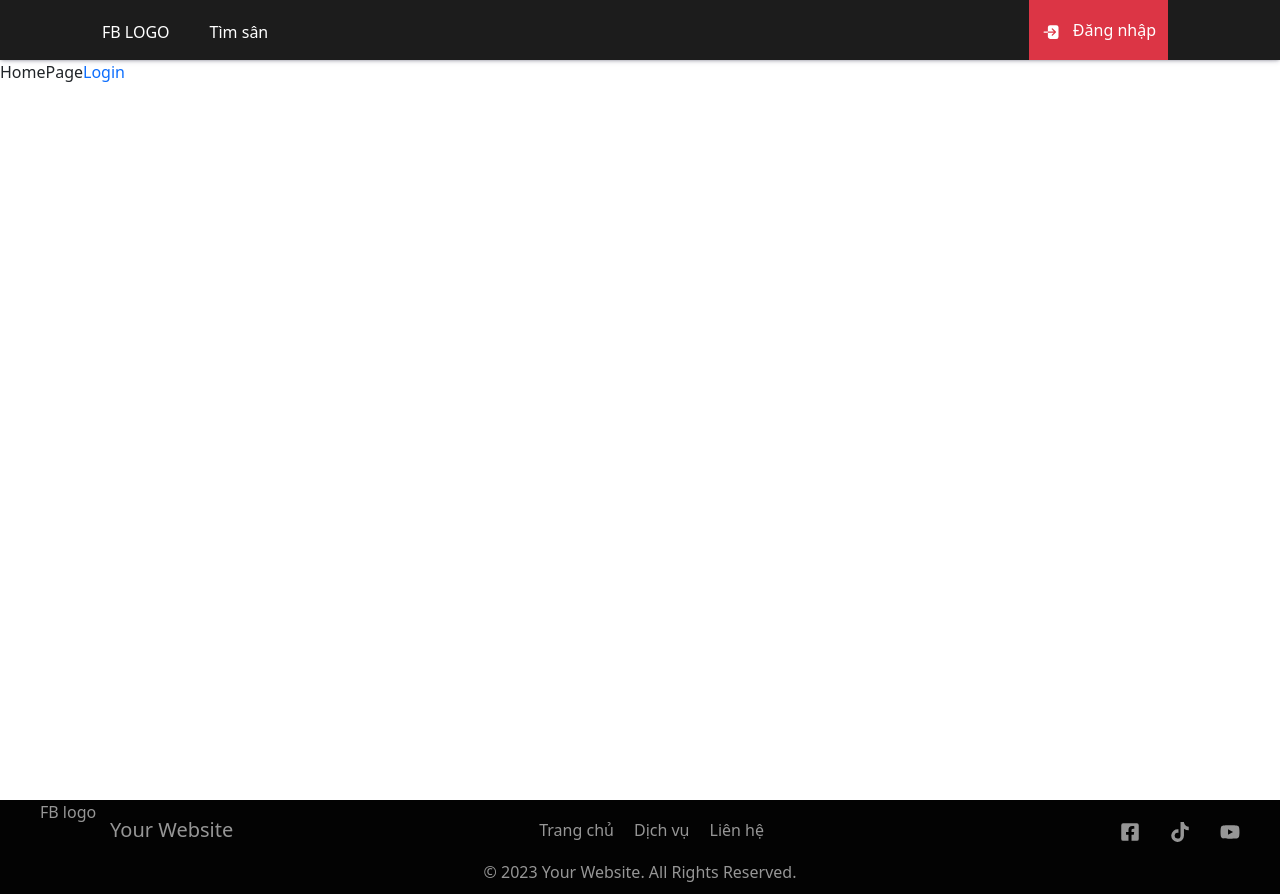
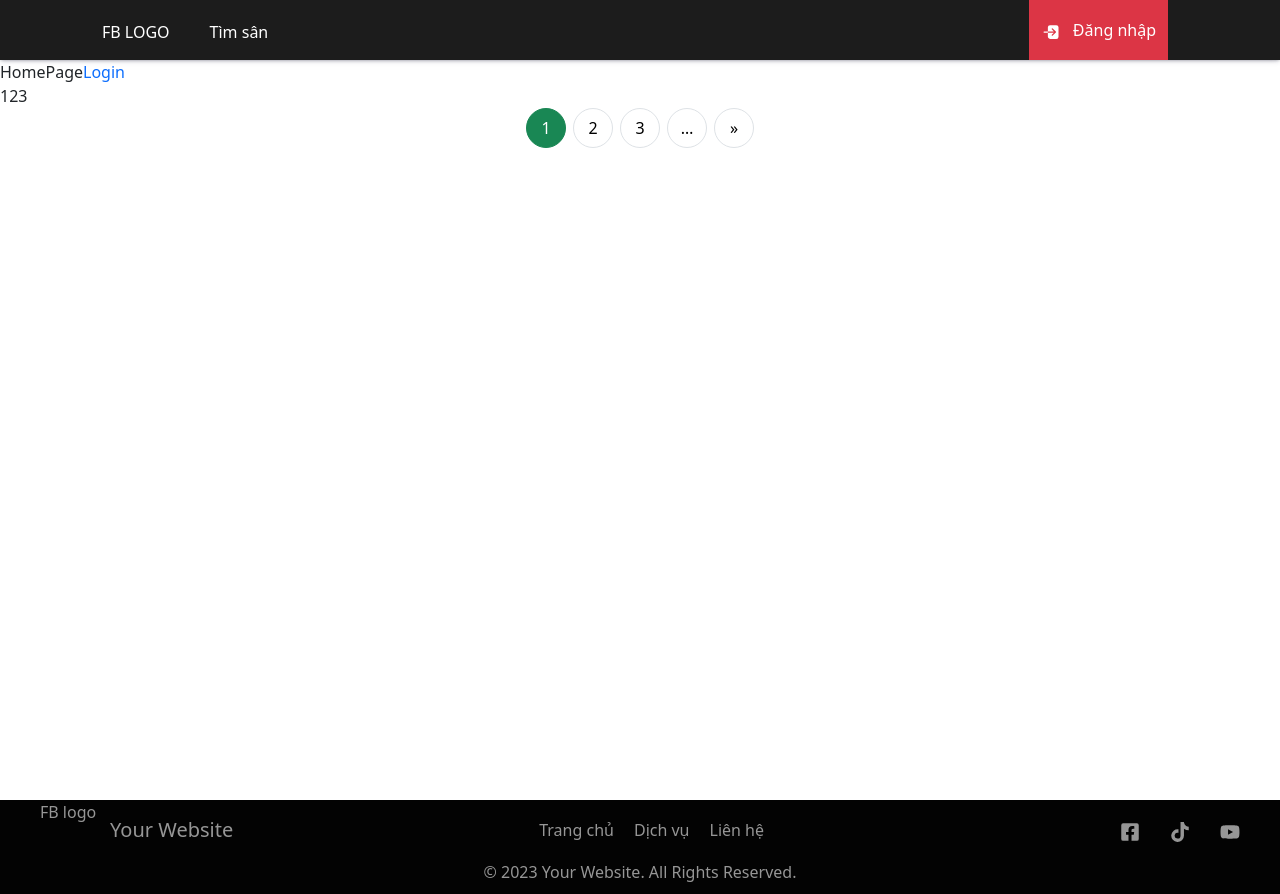
Before and after one commit to haquoctuan20/football-booking, a React (Vite) app: page / in a window 1280 px wide. Built offline with nearby package versions, Linux system fonts and the light colour scheme.

Commit message:
Pagination Component

```diff
--- /dev/null
+++ b/src/components/PaginationComponent.tsx
@@ -0,0 +1,213 @@
+import { useMemo, useState } from "react";
+import { Pagination } from "react-bootstrap";
+import styled from "styled-components";
+import { SHOW_PAGINATION_ITEMS } from "../constants/constants";
+import { FaLessThanEqual } from "react-icons/fa";
+
+interface PaginationComponentProps {
+  activePage: number;
+  total: number;
+  perPage: number;
+  onClick?: (pageNumber: number) => void;
+}
+
+const PaginationComponent = ({
+  activePage,
+  total,
+  perPage,
+  onClick,
+}: PaginationComponentProps) => {
+  const pages = Math.ceil(total / perPage);
+  const [active, setActive] = useState(activePage);
+  console.log("🚀 - active: ", active);
+
+  const itemsPagination = useMemo(() => {
+    const items = [];
+
+    for (let number = 1; number <= pages; number++) {
+      items.push(
+        <Pagination.Item
+          key={number}
+          active={number === active}
+          onClick={() => handleClickItem(number)}
+        >
+          {number}
+        </Pagination.Item>
+      );
+    }
+
+    return items;
+  }, [pages, total, perPage, active]);
+
+  const handleClickItem = (page: number) => {
+    setActive(page);
+    if (onClick) {
+      return onClick(page);
+    }
+  };
+
+  return (
+    <WrapperPaginationComponent
+      className={`d-flex justify-content-center ${total <= 0 && `d-none`}`}
+    >
+      <Pagination>
+        {pages < SHOW_PAGINATION_ITEMS ? (
+          <>{itemsPagination}</>
+        ) : (
+          <>
+            {active > 0 && active < 4 ? (
+              <>
+                <Pagination.Item
+                  key={1}
+                  active={1 === active}
+                  onClick={() => handleClickItem(1)}
+                >
+                  1
+                </Pagination.Item>
+
+                <Pagination.Item
+                  key={2}
+                  active={2 === active}
+                  onClick={() => handleClickItem(2)}
+                >
+                  2
+                </Pagination.Item>
+
+                <Pagination.Item
+                  key={3}
+                  active={3 === active}
+                  onClick={() => handleClickItem(3)}
+                >
+                  3
+                </Pagination.Item>
+                <Pagination.Ellipsis
+                  onClick={() => handleClickItem(4)}
+                  key={4}
+                  active={4 === active}
+                />
+
+                <Pagination.Last
+                  onClick={() => handleClickItem(pages)}
+                  key={"last-first"}
+                />
+              </>
+            ) : (
+              <>
+                {active < pages ? (
+                  <>
+                    <Pagination.First
+                      onClick={() => handleClickItem(1)}
+                      key={"first-middle"}
+                    />
+
+                    <Pagination.Ellipsis
+                      onClick={() => handleClickItem(active - 2)}
+                      key={active - 2}
+                    />
+
+                    <Pagination.Item
+                      onClick={() => handleClickItem(active - 1)}
+                      active={active - 1 === active}
+                    >
+                      {active - 1}
+                    </Pagination.Item>
+                    <Pagination.Item
+                      onClick={() => handleClickItem(active)}
+                      active={active === active}
+                    >
+                      {active}
+                    </Pagination.Item>
+                    <Pagination.Item
+                      onClick={() => handleClickItem(active + 1)}
+                      active={active + 1 === active}
+                    >
+                      {active + 1}
+                    </Pagination.Item>
+
+                    <Pagination.Ellipsis
+                      onClick={() =>
+                        handleClickItem(
+                          active + 2 > pages ? active + 1 : active + 2
+                        )
+                      }
+                      key={active + 2 > pages ? active + 1 : active + 2}
+                    />
+
+                    <Pagination.Last
+                      onClick={() => handleClickItem(pages)}
+                      key={"last-middle"}
+                    />
+                  </>
+                ) : (
+                  <>
+                    <Pagination.First
+                      onClick={() => handleClickItem(1)}
+                      key={"first-end"}
+                    />
+
+                    <Pagination.Ellipsis
+                      onClick={() => handleClickItem(active - 2)}
+                      key={active - 2}
+                      active={pages - 2 === active}
+                    />
+                    <Pagination.Item
+                      onClick={() => handleClickItem(pages - 1)}
+                      key={pages - 1}
+                      active={pages - 1 === active}
+                    >
+                      {pages - 1}
+                    </Pagination.Item>
+
+                    <Pagination.Item key={pages} active={active === pages}>
+                      {pages}
+                    </Pagination.Item>
+                  </>
+                )}
+              </>
+            )}
+          </>
+        )}
+      </Pagination>
+    </WrapperPaginationComponent>
+  );
+};
+
+export default PaginationComponent;
+
+const WrapperPaginationComponent = styled.div`
+  .pagination {
+    margin-bottom: 0;
+
+    .page-link {
+      color: #000;
+      background-color: transparent;
+      /* border-color: #198754; */
+      z-index: auto;
+
+      border-radius: 20px;
+      width: 40px;
+      height: 40px;
+      text-align: center;
+
+      padding: 0px;
+      line-height: 38px;
+
+      font-weight: 500;
+    }
+
+    .page-item.active .page-link {
+      color: #fff;
+      background-color: #198754;
+      border-color: #198754;
+    }
+
+    li.page-item {
+      margin: 0px 4px;
+    }
+
+    .page-link:focus {
+      box-shadow: none;
+      border-color: #198754;
+    }
+  }
+`;
--- a/src/constants/constants.ts
+++ b/src/constants/constants.ts
@@ -2,3 +2,4 @@ export const NAME_REGISTER_STORE = "football-booking-register";
 export const NAME_ACCOUNT_STORE = "football-booking-account";
 
 export const ACCESS_TOKEN_KEY = "fb-access-token";
+export const SHOW_PAGINATION_ITEMS = 7;
--- a/src/pages/FacilityList/FacilityList.tsx
+++ b/src/pages/FacilityList/FacilityList.tsx
@@ -1,6 +1,7 @@
 import { Col, Form, Row } from "react-bootstrap";
 import styled from "styled-components";
 import Facility from "./Facility";
+import PaginationComponent from "../../components/PaginationComponent";
 
 const FacilityList = () => {
   return (
@@ -22,6 +23,17 @@ const FacilityList = () => {
 
         <Col md={4}>Bộ lọc</Col>
       </Row>
+
+      <div className="mt-2 mb-5">
+        <PaginationComponent
+          activePage={1}
+          total={123}
+          perPage={10}
+          onClick={(page: number) => {
+            console.log("page: ", page);
+          }}
+        />
+      </div>
     </WrapperFacilityList>
   );
 };
--- a/src/pages/home/Home.tsx
+++ b/src/pages/home/Home.tsx
@@ -1,10 +1,20 @@
 import { Link } from "react-router-dom";
+import PaginationComponent from "../../components/PaginationComponent";
 
 const HomePage = () => {
   return (
     <div>
       HomePage
       <Link to="/login">Login</Link>
+      <div>123</div>
+      <PaginationComponent
+        activePage={1}
+        total={123}
+        perPage={10}
+        onClick={(page: number) => {
+          console.log("page: ", page);
+        }}
+      />
     </div>
   );
 };
```
